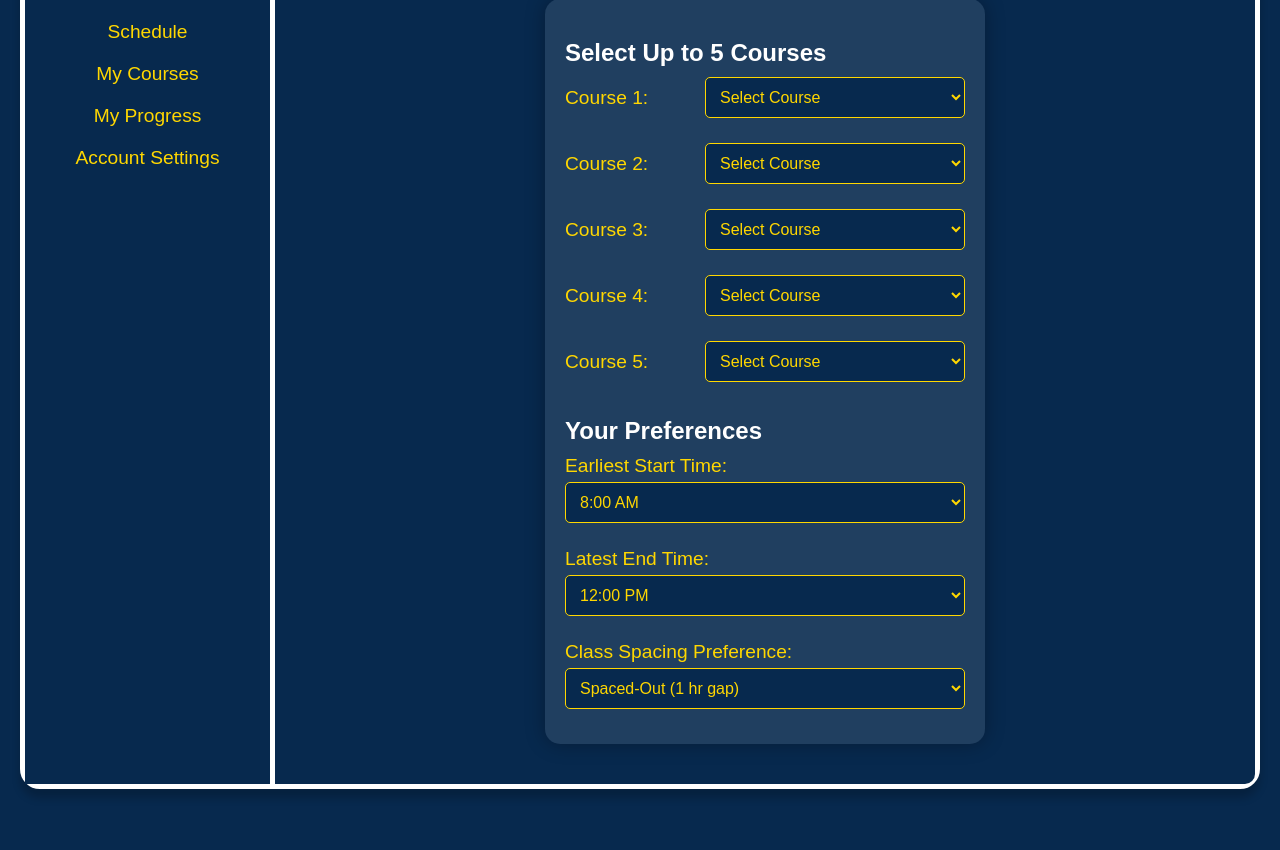
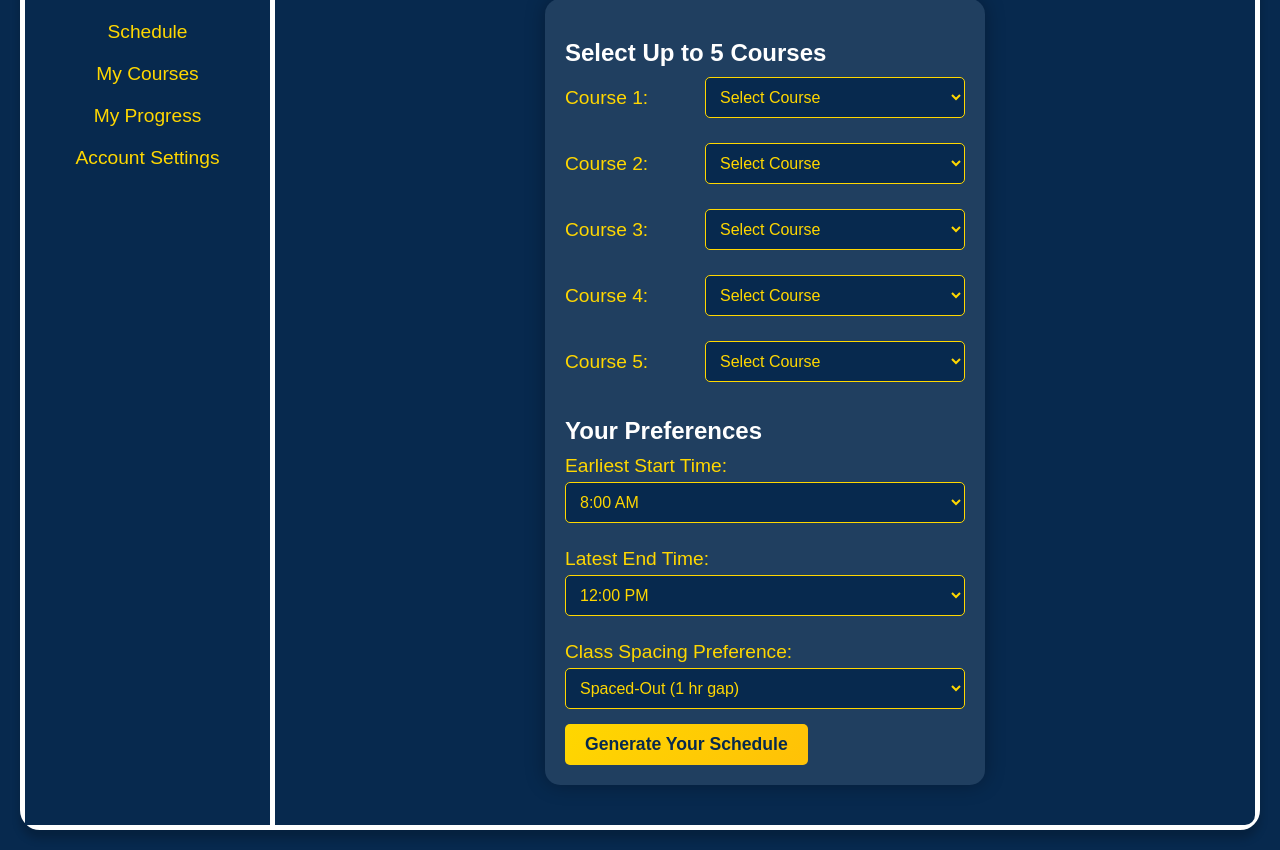
Before and after one commit to ruhmahashmi/8-AM, a Flask app: page /schedule in a window 1280 px wide. Shown: the part 248-1098 px from the top of the page. Before the commit the page ends 1043 px from the top, so only its background shows below. Run offline with Flask 3, Linux system fonts and the light colour scheme; a user stored in the database is signed in.

Commit message:
debugged a button function

```diff
--- a/templates/schedule.html
+++ b/templates/schedule.html
@@ -210,7 +210,7 @@
                         <option value="back2back">Back-to-Back (No gap)</option>
                         <option value="flexible">Flexible (Any)</option>
                     </select>
-                    <button type="submit" class="gegit rate Your Schedule</button>
+                    <button type="submit" class="generate-button">Generate Your Schedule</button>
                 </form>
             </div>
         </div>
--- a/templates/schedule_result.html
+++ b/templates/schedule_result.html
@@ -82,6 +82,10 @@
                 </div>
     </div>
     <script>
+        const schedule = {{ schedule | tojson | safe }};
+        if (!Array.isArray(schedule)) {
+            console.error("Schedule is not an array:", schedule);
+        }
         function exportToPDF() {
             const { jsPDF } = window.jspdf;
             const doc = new jsPDF();
@@ -153,7 +157,6 @@
             alert("Exporting to Google Calendar... (Implementation pending)");
         }
 
-        // Debug Try Another Schedule button
         const tryAnotherButton = document.getElementById('try-another-schedule');
     if (tryAnotherButton) {
         tryAnotherButton.addEventListener('click', function () {
```
Lines whose indentation alone changed are shown as unchanged.
